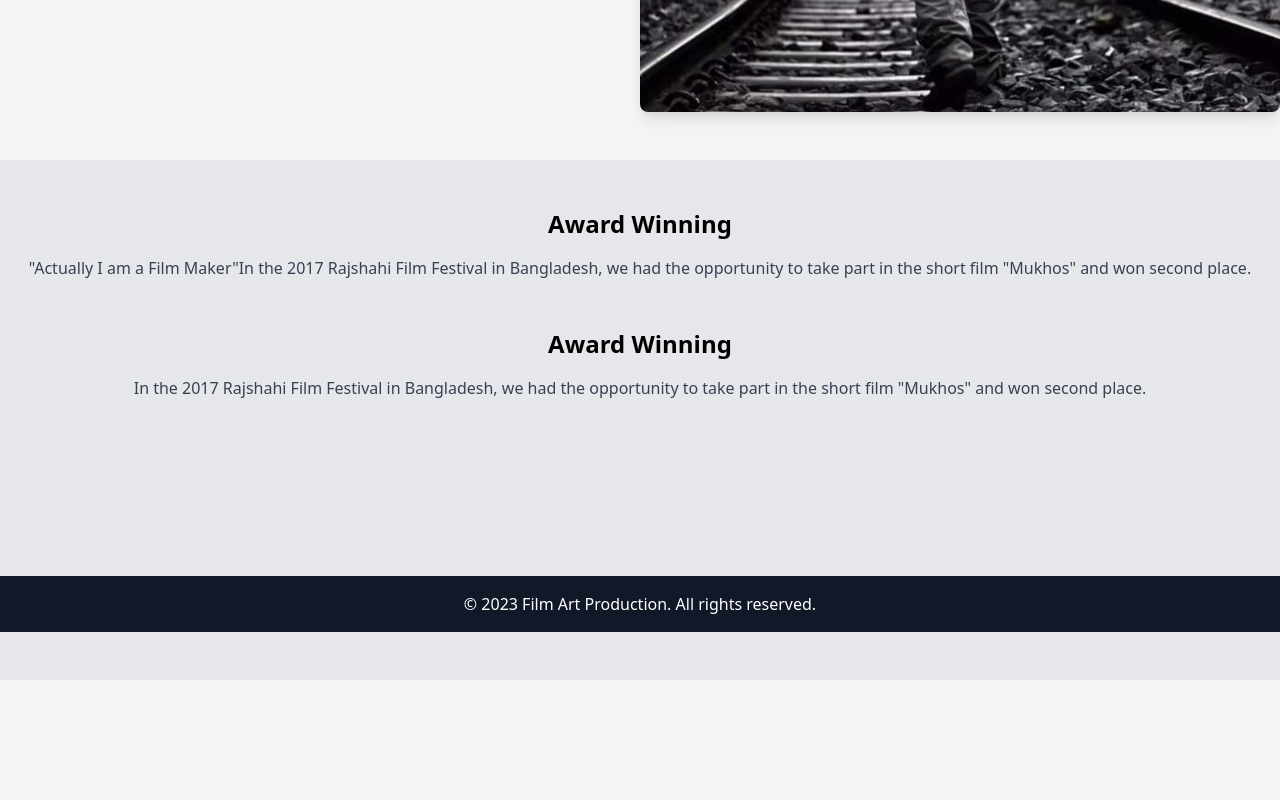
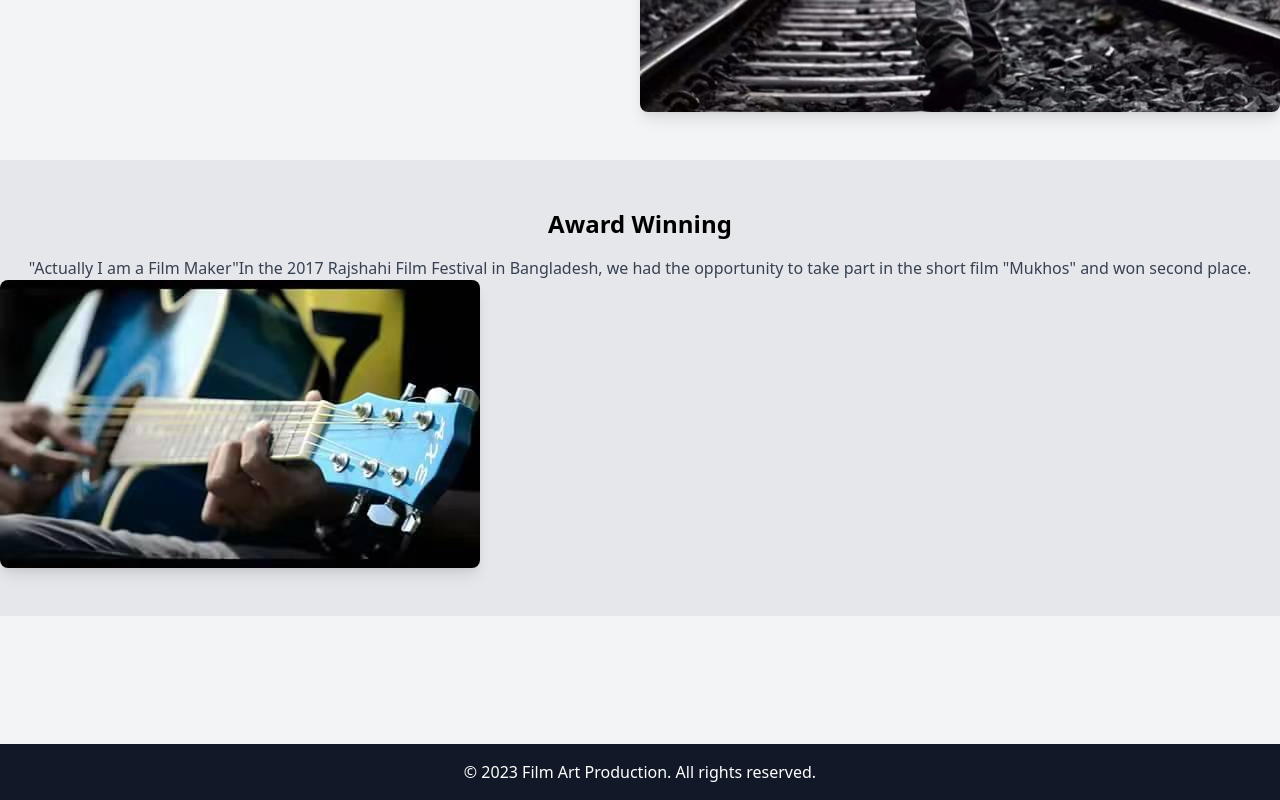
Before and after one commit to aminal333/alamin.filmart, a plain HTML site: page index2.html in a window 1280 px wide. Shown: the part 866-1666 px from the top of the page. Before the commit the page ends 1546 px from the top, so only its background shows below. Drawn offline with nearby package versions, Linux system fonts and the light colour scheme.

Commit message:
cascscs
sc

```diff
--- a/index2.html
+++ b/index2.html
@@ -56,13 +56,11 @@
             <h3 class="text-2xl font-semibold">Award Winning</h3>
             <p class="mt-4 text-gray-700">
                 "Actually I am a Film Maker"In the 2017 Rajshahi Film Festival in Bangladesh, we had the opportunity to take part in the short film "Mukhos" and won second place.
+                <div class="mt-8 md:mt-0 md:w-1/2">
+                    <!-- Add an image of yourself -->
+                    <img src="pp.jpg" alt="Your Name" class="rounded-lg shadow-lg">
             </p>
-            <section class="bg-gray-200 py-12">
-                <div class="container mx-auto text-center">
-                    <h3 class="text-2xl font-semibold">Award Winning</h3>
-                    <p class="mt-4 text-gray-700">
-                        In the 2017 Rajshahi Film Festival in Bangladesh, we had the opportunity to take part in the short film "Mukhos" and won second place.
-                    </p>
+
         </div>
     </section>
 
```
Also changed, not shown: index.html (+23 -19 lines), 3187d41875c7acaa9f0c9b6f4357e6a-removebg-preview.png (deleted), pp.jpg (added), pp2.jpg (added), 1 other file.
